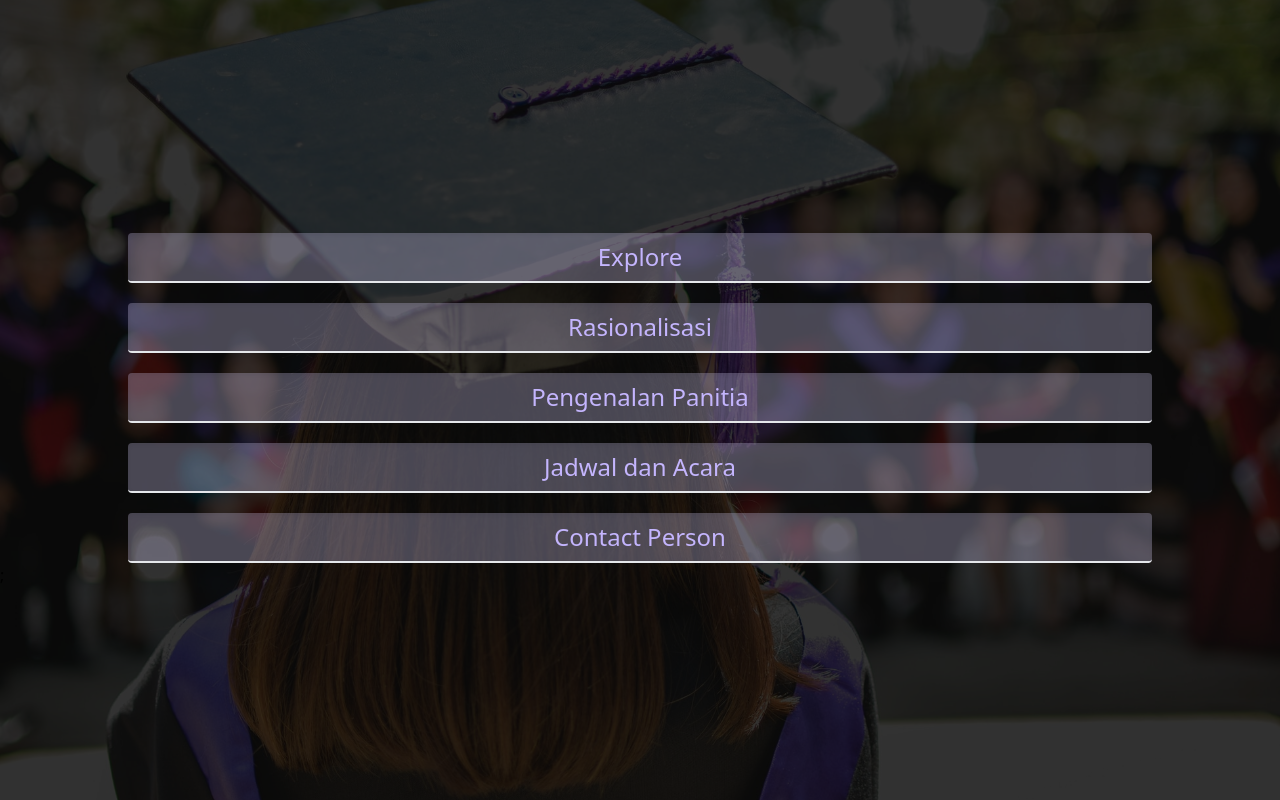
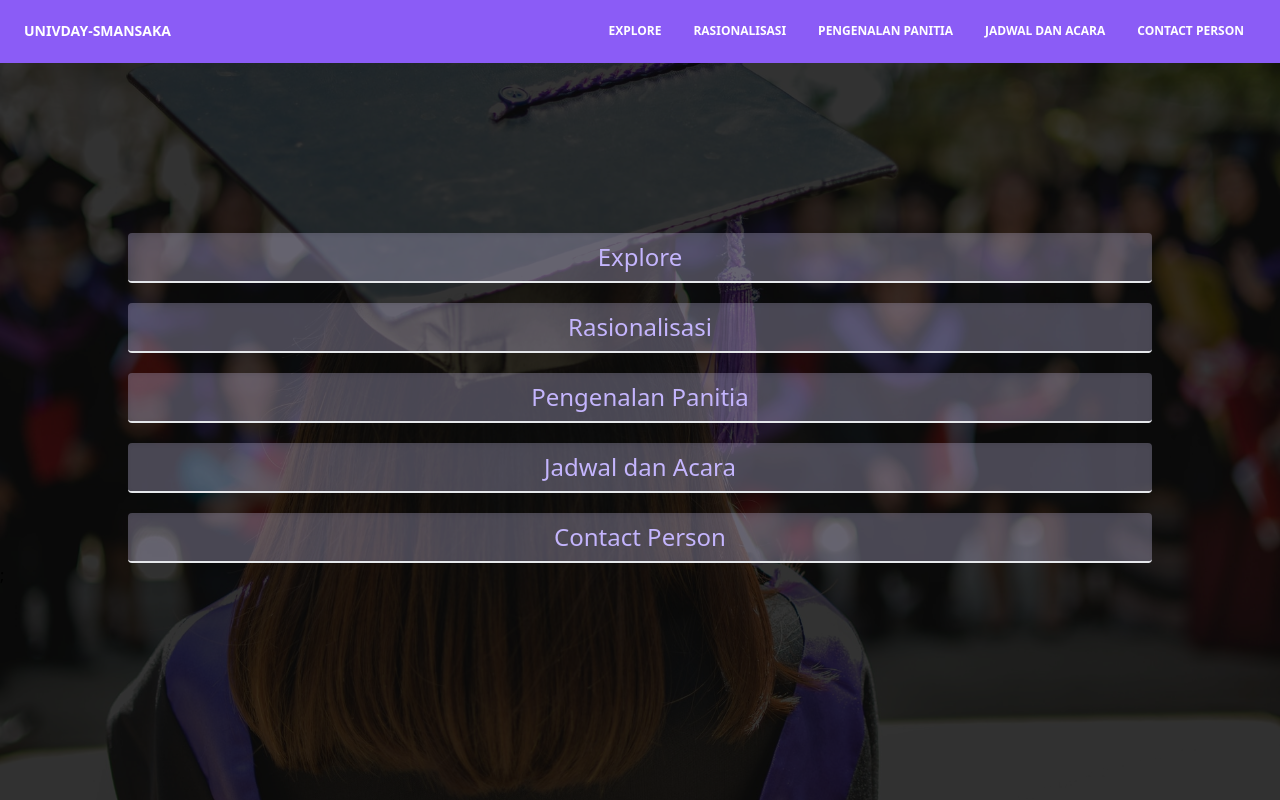
Before and after one commit to adityacaturputra/your-school-univday, a Next.js app: page / in a window 1280 px wide. Built offline with nearby package versions, Linux system fonts and the light colour scheme.

Commit message:
Add Navbar Layout

```diff
--- a/pages/_app.tsx
+++ b/pages/_app.tsx
@@ -1,11 +1,14 @@
 import '../styles/globals.css';
+import Navbar from '../src/components/molecules/NavBar';
 import type { AppProps } from 'next/app';
 
 function MyApp({ Component, pageProps }: AppProps) {
 
   return (
+
     <div className="h-screen bg-hero bg-center bg-cover">
       <div className={'h-screen bg-opacity-80 bg-black flex flex-col justify-center'}>
+        <Navbar/>
         <Component {...pageProps} />;
       </div>
     </div>
--- a/src/components/molecules/Contents.tsx
+++ b/src/components/molecules/Contents.tsx
@@ -10,8 +10,8 @@ interface Props {
 const Contents : React.FC<Props> = ({data, currentIndex}) => {
 
   return (
-    <div className="h-[100vh] relative">
-      <div className="flex flex-wrap justify-evenly scrollup max-h-[100%] overflow-y-auto overflow-x-hidden md:pt-[12vh] pt-10 pb-[10vh] md:pb-[5vh]">
+    <div className="h-[108vh] relative">
+      <div className="flex flex-wrap justify-evenly scrollup max-h-[100%] overflow-y-auto overflow-x-hidden md:pt-[22vh] pt-[16vh] pb-[14vh] md:pb-[6vh]">
         {
           data[currentIndex].contentId.map((konten: Content) => (
             <div key={konten._id} className="max-w-lg md:max-h-96 overflow-auto bg-white bg-opacity-90 my-4 mx-1 p-3 rounded scrollup">
--- a/src/components/molecules/Heading.tsx
+++ b/src/components/molecules/Heading.tsx
@@ -8,7 +8,7 @@ interface Props {
 const Heading : React.FC<Props> = ({title, animation}) => {
 
   return (
-    <h1 className="text-lg text-center bg-white bg-opacity-80 text-black font-semibold min-w-full fixed top-0 md:bottom-0 md:top-auto">
+    <h1 className="text-lg text-center bg-white bg-opacity-80 text-black font-semibold min-w-full fixed top-[62px] md:bottom-0 md:top-auto">
       <Fade when={animation}>
         {title}
       </Fade>
--- a/src/components/molecules/Logos.tsx
+++ b/src/components/molecules/Logos.tsx
@@ -11,7 +11,7 @@ interface Props {
 const Logos : React.FC<Props> = ({data, currentIndex, onClick}) => {
 
   return (
-    <div className="overflow-x-scroll overflow-y-hidden whitespace-nowrap z-10 fixed w-full bottom-0 md:bottom-auto md:top-0">
+    <div className="overflow-x-scroll overflow-y-hidden whitespace-nowrap z-10 fixed w-full bottom-0 md:bottom-auto md:top-16">
       {data.map((university: University, index: number) => (
         <>
           <Fade right delay={50*index} key={university._id} when={index !== currentIndex}>
--- /dev/null
+++ b/src/components/molecules/NavBar.tsx
@@ -0,0 +1,89 @@
+import { useRouter } from 'next/dist/client/router';
+import React, { useState } from 'react';
+
+const links = [
+  {
+    name: 'Explore',
+    href: '/explore',
+    isExternal: false,
+  },
+  {
+    name: 'Rasionalisasi',
+    href: 'https://upsnm-smansaka.web.app/',
+    isExternal: true,
+  },
+  {
+    name: 'Pengenalan Panitia',
+    href: '/intro',
+    isExternal: false,
+  },
+  {
+    name: 'Jadwal dan Acara',
+    href: '/schedule',
+    isExternal: false,
+  },
+  {
+    name: 'Contact Person',
+    href: '/contact',
+    isExternal: false,
+  },
+];
+
+export default function Navbar() {
+  const [navbarOpen, setNavbarOpen] = React.useState(false);
+  const router = useRouter();
+  const handleButtonClicked = (url : string, isEksternal = false) => () => {
+    if (!isEksternal){
+      router.push(`${url}`);
+    }
+    else {
+      window.location.assign(url);
+    }
+
+  };
+  return (
+    <>
+      <nav className="flex flex-wrap items-center justify-between px-2 py-3 bg-purple-500 mb-3 fixed top-0 z-20 w-screen">
+        <div className="container px-4 mx-auto flex flex-wrap items-center justify-between">
+          <div className="w-full relative flex justify-between lg:w-auto lg:static lg:block lg:justify-start">
+            <a
+              className="text-sm font-bold leading-relaxed inline-block mr-4 py-2 whitespace-nowrap uppercase text-white"
+              href="#pablo"
+            >
+                Univday-Smansaka
+            </a>
+            <button
+              className="text-white cursor-pointer text-xl leading-none px-3 py-1 border border-solid rounded-full  block lg:hidden outline-none focus:outline-none"
+              type="button"
+              onClick={() => setNavbarOpen(!navbarOpen)}
+            >
+              <i className="fas fa-bars"></i>
+            </button>
+          </div>
+          <div
+            className={
+              'lg:flex flex-grow items-center' +
+                (navbarOpen ? ' flex' : ' hidden')
+            }
+            id="example-navbar-danger"
+          >
+            <ul className="flex flex-col lg:flex-row list-none lg:ml-auto">
+              {
+                links.map((link, index) => (
+                  <li className="nav-item" key={link.name}>
+                    <a
+                      className="px-3 py-2 flex items-center text-xs uppercase font-bold leading-snug text-white hover:opacity-75"
+                      onClick={handleButtonClicked(link.href, link.isExternal)}
+                    >
+                      <i className="fab fa-facebook-square text-lg leading-lg text-white opacity-75"></i><span className="ml-2 cursor-pointer">{link.name}</span>
+                    </a>
+                  </li>
+                ))
+              }
+            </ul>
+          </div>
+        </div>
+      </nav>
+    </>
+  );
+}
```
